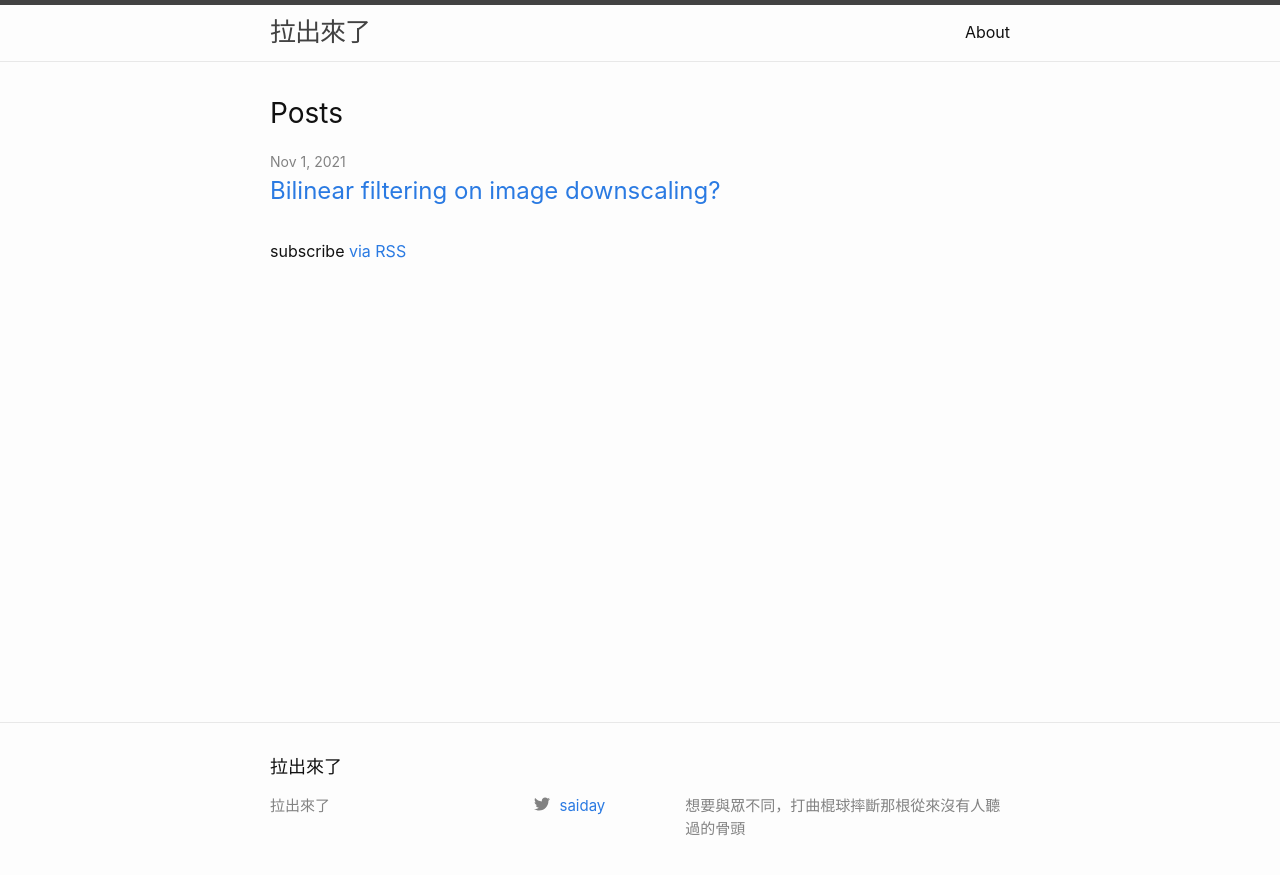
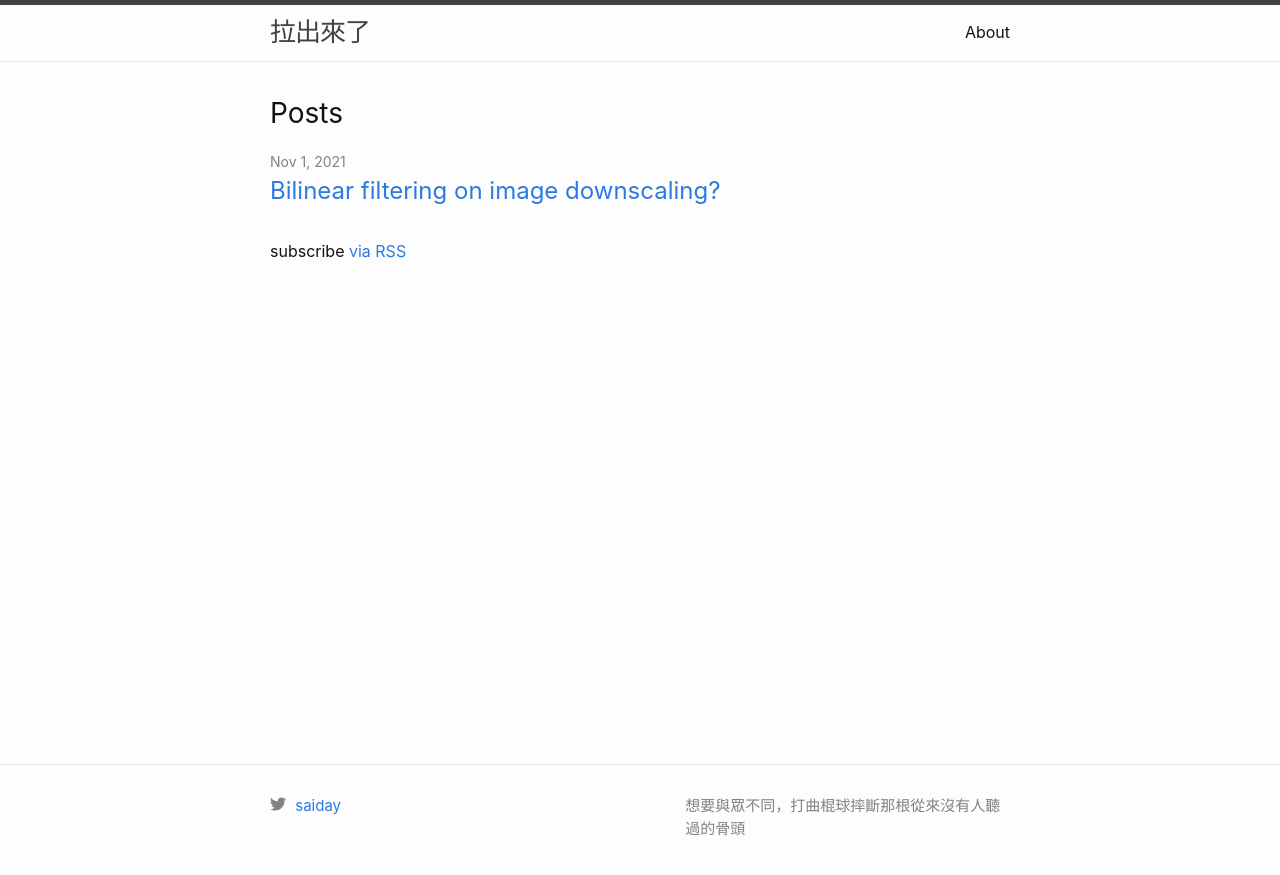
Before and after one commit to saiday/saiday.github.io, a Jekyll site: the page built from index.md, in a window 1280 px wide. Shown: the top 875 px of the page. Built offline with Jekyll 4.4.1, drawn with Linux system fonts in a browser that asks for light colours; our own code applies the rules of GitHub Pages for plain Markdown files.

Commit message:
update _config.yml

```diff
--- a/_config.yml
+++ b/_config.yml
@@ -26,6 +26,14 @@ baseurl: "" # the subpath of your site, e.g. /blog
 url: "" # the base hostname & protocol for your site, e.g. http://example.com
 twitter_username: saiday
 
+# Fields minima uses, but are not defaulted with the jekyll new command.
+# Author is the default for posts, the Atom feed, and is used in the footer.
+author: saiday
+
+# Fileds not defaulted by jekyll-new with the minima theme
+# Add a copy right. A copyright symbol and year will be added automatically.
+# copyright: "saiiday"
+
 # Build settings
 # Removed minima theme as it is now a regular theme.
 # theme: minima
--- a/_includes/footer.html
+++ b/_includes/footer.html
@@ -3,26 +3,37 @@
 
   <div class="wrapper">
 
-    <h2 class="footer-heading">{{ site.title | escape }}</h2>
+    <!-- ==== -->
+    <!-- keep it simple, man -->
+    <!-- ==== -->
+    <!-- <h2 class="footer-heading">{{ site.title | escape }}</h2> -->
 
     <div class="footer-col-wrapper">
       <div class="footer-col footer-col-1">
         <ul class="contact-list">
           <li class="p-name">
-            {%- if site.author -%}
-              {{ site.author | escape }}
-            {%- else -%}
-              {{ site.title | escape }}
-            {%- endif -%}
-            </li>
-            {%- if site.email -%}
-            <li><a class="u-email" href="mailto:{{ site.email }}">{{ site.email }}</a></li>
-            {%- endif -%}
+            <!-- ==== -->
+            <!-- keep it simple, man -->
+            <!-- ==== -->
+
+            <!-- {%- if site.author -%} -->
+            <!--   {{ site.author | escape }} -->
+            <!-- {%- else -%} -->
+            <!--   {{ site.title | escape }} -->
+            <!-- {%- endif -%} -->
+            <!-- </li> -->
+            <!-- {%- if site.email -%} -->
+            <!-- <li><a class="u-email" href="mailto:{{ site.email }}">{{ site.email }}</a></li> -->
+            <!-- {%- endif -%} -->
+            {%- include social.html -%}
         </ul>
       </div>
 
       <div class="footer-col footer-col-2">
-        {%- include social.html -%}
+      <!-- ==== -->
+      <!-- moved to footer-col-1  -->
+      <!-- ==== -->
+      <!--   {%- include social.html -%} -->
       </div>
 
       <div class="footer-col footer-col-3">
```
